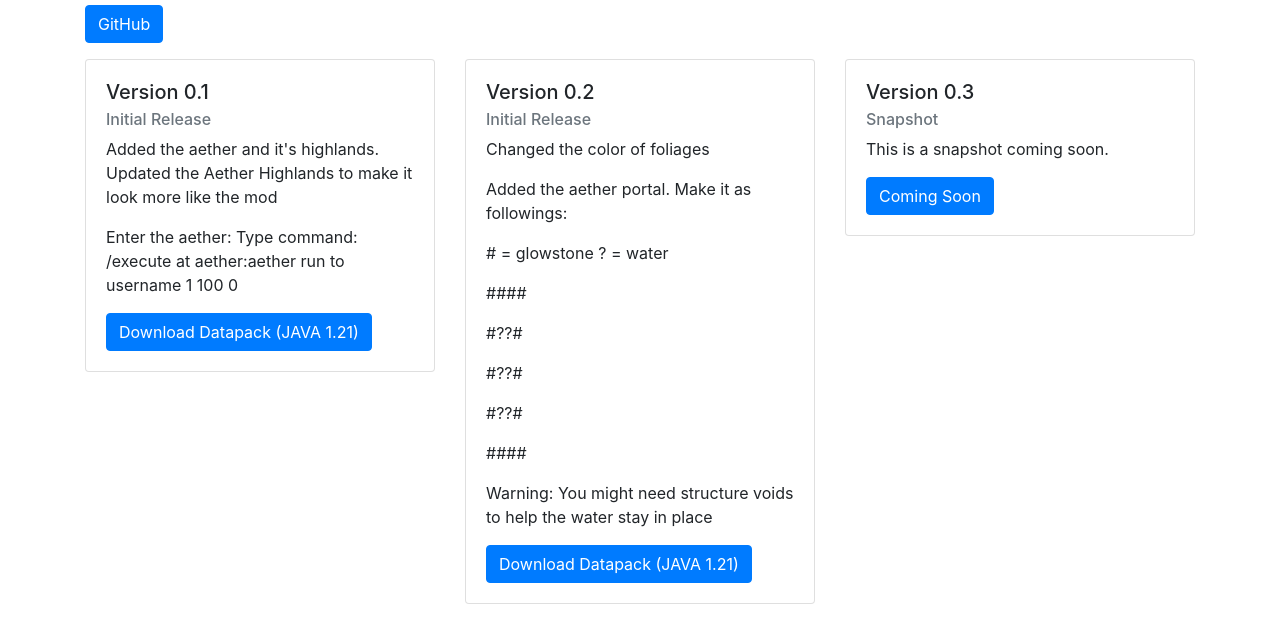
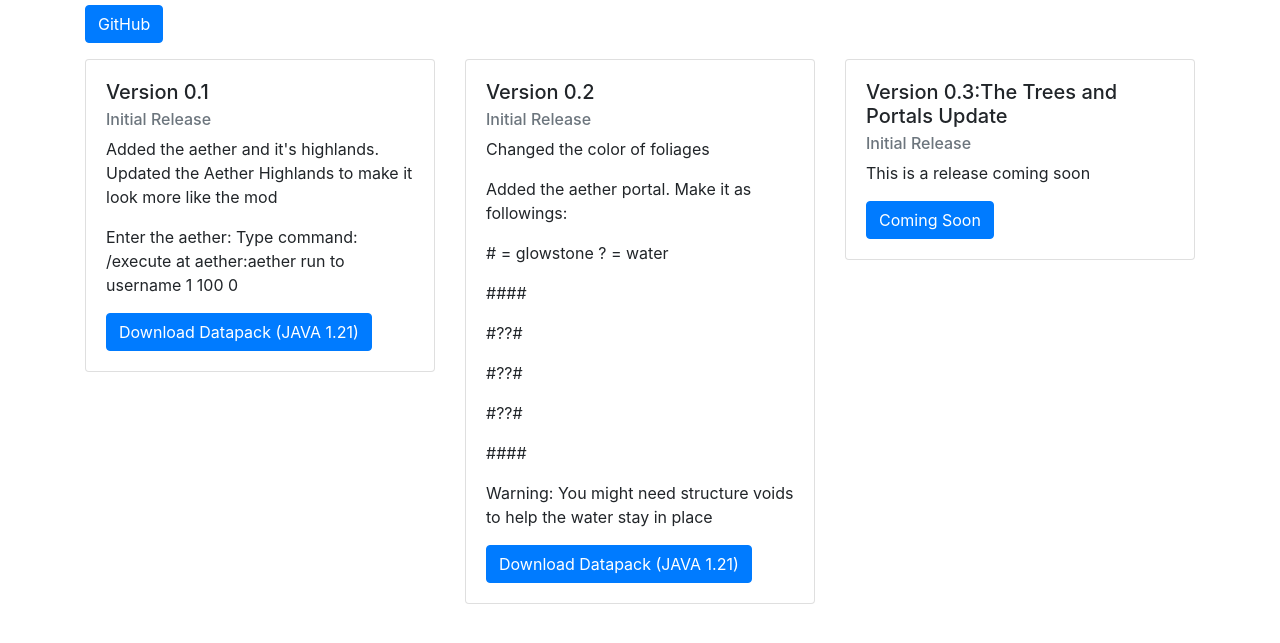
Before and after one commit to RELboss/A-Vanilla-Aether, a plain HTML site: page index.html in a window 1280 px wide. Shown: the part 99-742 px from the top of the page. Drawn offline with nearby package versions, Linux system fonts and the light colour scheme.

Commit message:
Update index.html

```diff
--- a/index.html
+++ b/index.html
@@ -66,9 +66,9 @@ Make it as followings:
             <div class="col-md-4 mb-4">
                 <div class="card release-card">
                     <div class="card-body">
-                        <h5 class="card-title">Version 0.3</h5>
-                        <h6 class="card-subtitle mb-2 text-muted">Snapshot</h6>
-                        <p class="card-text">This is a snapshot coming soon.</p>
+                        <h5 class="card-title">Version 0.3:The Trees and Portals Update</h5>
+                        <h6 class="card-subtitle mb-2 text-muted">Initial Release</h6>
+                        <p class="card-text">This is a release coming soon</p>
                         <a href="https://example.com" class="btn btn-primary">Coming Soon</a>
                     </div>
                 </div>
```
